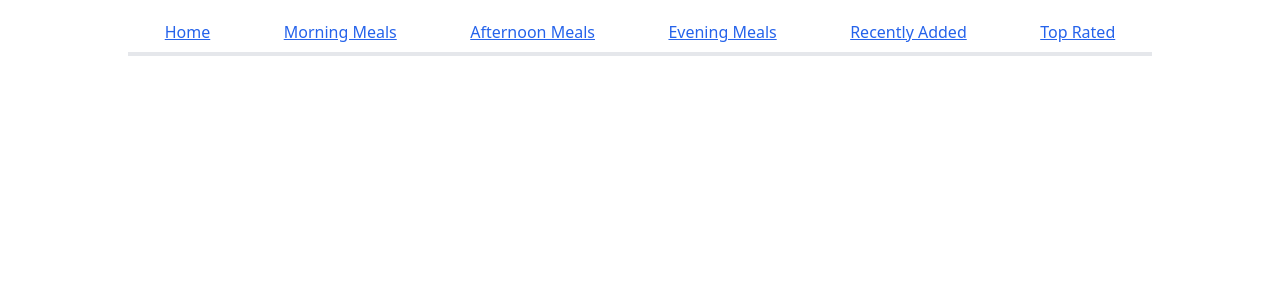
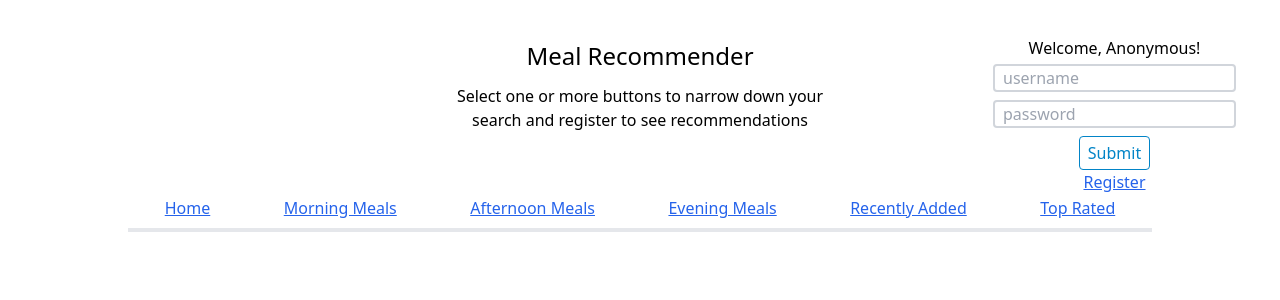
Before and after one commit to takeshi8989/MealRatingSite, a Django app: template meals/templates/meals/header.html in a window 1280 px wide. Shown: the top 300 px of the page. Run offline with Django 4.2, Linux system fonts and the light colour scheme; the template is opened without the code that fills it, so the values that code supplies are empty; some libraries are stand-ins or nearby versions.

Commit message:
created title and login form

```diff
--- a/meals/templates/meals/header.html
+++ b/meals/templates/meals/header.html
@@ -9,7 +9,28 @@
 </head>
 <body>
     <div>
-        <nav class="mt-5 mx-auto w-4/5 header flex justify-around pb-2 border-b-4">
+        <h1 class="text-2xl text-center mt-10">Meal Recommender</h1>
+        <p class="text-center mt-3">
+            Select one or more buttons to narrow down your<br> search and register to see recommendations
+        </p>
+        <div class="absolute w-full flex justify-end">
+            <div class="absolute -top-24 right-10 flex flex-col items-center">
+                {% if user.is_authenticated %}
+                <p>Welcome, {{ user }}!</p>
+                <a href="{% url 'home' %}" class="underline text-blue-600">Home</a>
+                <a href="{% url 'home' %}" class="underline text-blue-600">See History</a>
+                <a href="{% url 'home' %}" class="underline text-blue-600">Add a Meal</a>
+                <a href="{% url 'home' %}" class="underline text-blue-600">Logout</a>
+                {% else %}
+                <p>Welcome, Anonymous!</p>
+                <input class="border border-2 rounded border-gray-300 pl-2 m-1" placeholder="username" type="username">
+                <input class="border border-2 rounded border-gray-300 pl-2 m-1" placeholder="password" type="password">
+                <button class="border border-sky-600 rounded text-sky-600 px-2 py-1 mt-1">Submit</button>
+                <a href="#" class="underline text-blue-600">Register</a>
+                {% endif %}
+            </div>
+        </div>
+        <nav class="mt-16 mx-auto w-4/5 header flex justify-around pb-2 border-b-4">
             <div><a class="underline text-blue-600" href="/">Home</a></div>
             <div><a class="underline text-blue-600" href="/category/morning_date">Morning Meals</a></div>
             <div><a class="underline text-blue-600" href="/category/afternoon_date">Afternoon Meals</a></div>
--- a/meals/views.py
+++ b/meals/views.py
@@ -1,5 +1,6 @@
 from django.shortcuts import render
 from .models import Meal, MealRating
+from django.contrib.auth import authenticate
 
 def home(request):
     morningMeals = Meal.objects.filter(typicalMealTime=1)[0:3]
```
